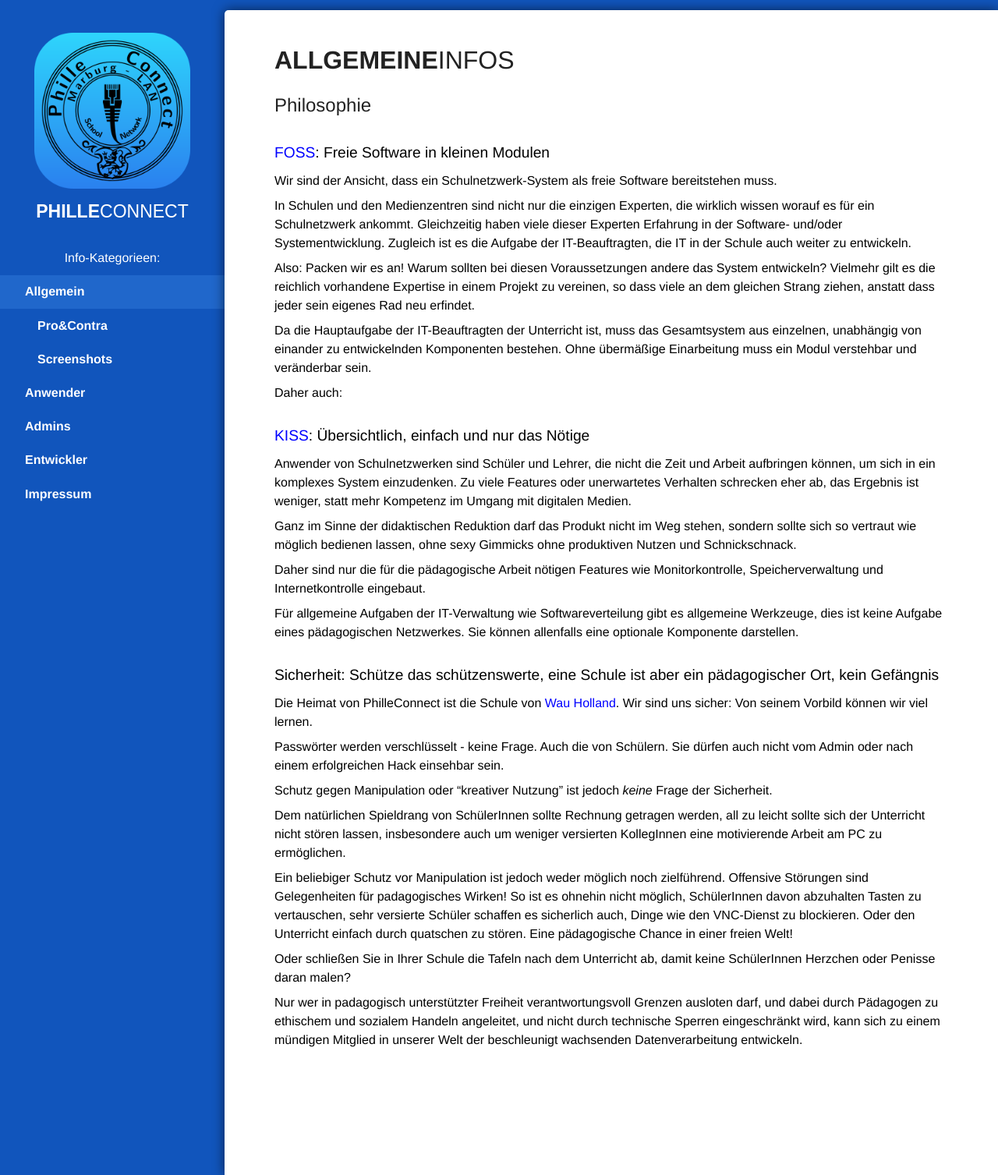
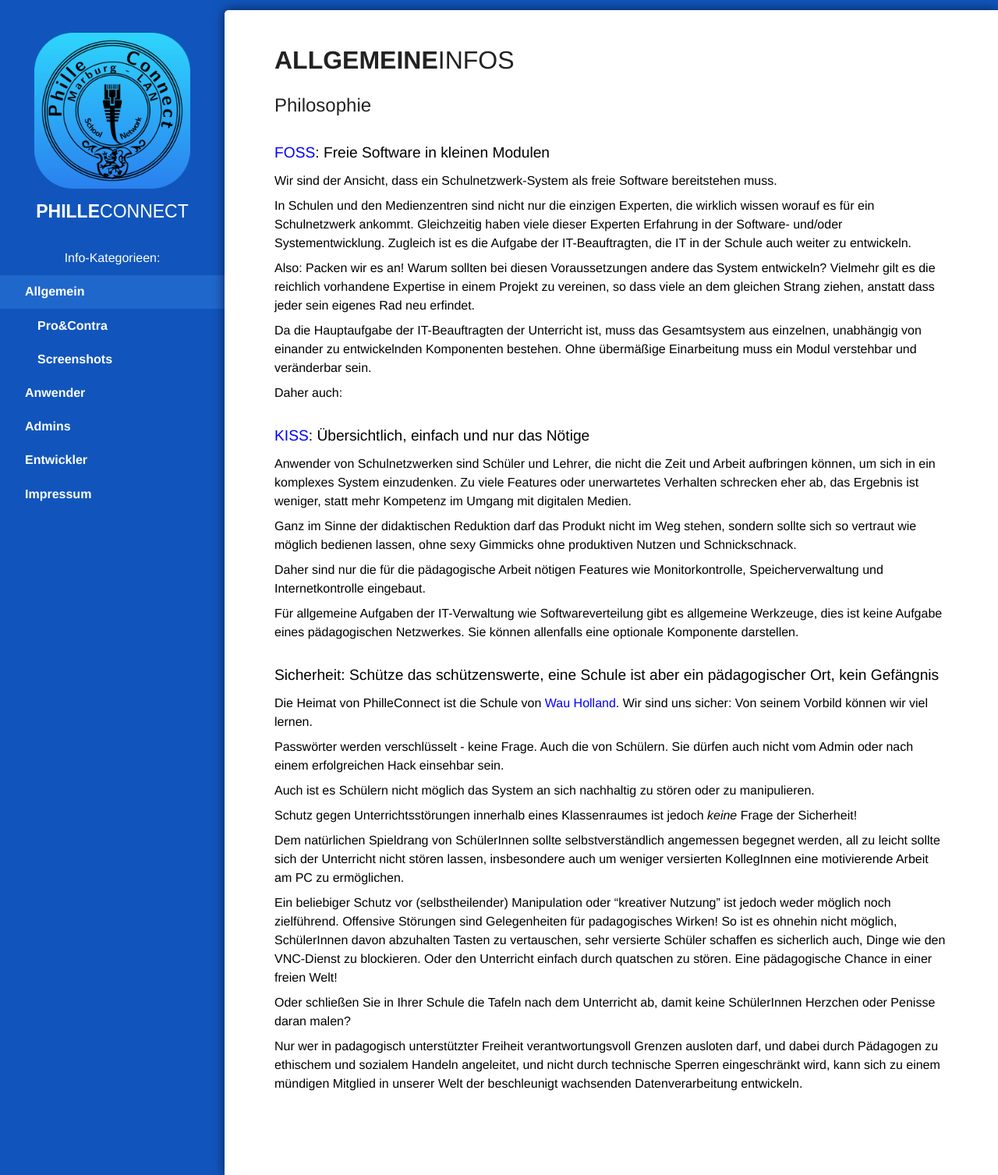
Before and after one commit to philleconnect/philleconnect.github.io, a Jekyll site: the page built from _pages/02_allgemein.md, in a window 1280 px wide. Shown: the whole page at 78% size. Built offline with Jekyll 4.4.1, drawn with Linux system fonts in a browser that asks for light colours.

Commit message:
small chance in philosophy

```diff
--- a/_pages/02_allgemein.md
+++ b/_pages/02_allgemein.md
@@ -38,11 +38,13 @@ Die Heimat von PhilleConnect ist die Schule von [Wau Holland](https://de.wikiped
 
 Passwörter werden verschlüsselt - keine Frage. Auch die von Schülern. Sie dürfen auch nicht vom Admin oder nach einem erfolgreichen Hack einsehbar sein.
 
-Schutz gegen Manipulation oder "kreativer Nutzung" ist jedoch *keine* Frage der Sicherheit.
+Auch ist es Schülern nicht möglich das System an sich nachhaltig zu stören oder zu manipulieren.
 
-Dem natürlichen Spieldrang von SchülerInnen sollte Rechnung getragen werden, all zu leicht sollte sich der Unterricht nicht stören lassen, insbesondere auch um weniger versierten KollegInnen eine motivierende Arbeit am PC zu ermöglichen.
+Schutz gegen Unterrichtsstörungen innerhalb eines Klassenraumes ist jedoch *keine* Frage der Sicherheit!
 
-Ein beliebiger Schutz vor Manipulation ist jedoch weder möglich noch zielführend. Offensive Störungen sind Gelegenheiten für padagogisches Wirken! So ist es ohnehin nicht möglich, SchülerInnen davon abzuhalten Tasten zu vertauschen, sehr versierte Schüler schaffen es sicherlich auch, Dinge wie den VNC-Dienst zu blockieren. Oder den Unterricht einfach durch quatschen zu stören. Eine pädagogische Chance in einer freien Welt!
+Dem natürlichen Spieldrang von SchülerInnen sollte selbstverständlich angemessen begegnet werden, all zu leicht sollte sich der Unterricht nicht stören lassen, insbesondere auch um weniger versierten KollegInnen eine motivierende Arbeit am PC zu ermöglichen.
+
+Ein beliebiger Schutz vor (selbstheilender) Manipulation oder "kreativer Nutzung" ist jedoch weder möglich noch zielführend. Offensive Störungen sind Gelegenheiten für padagogisches Wirken! So ist es ohnehin nicht möglich, SchülerInnen davon abzuhalten Tasten zu vertauschen, sehr versierte Schüler schaffen es sicherlich auch, Dinge wie den VNC-Dienst zu blockieren. Oder den Unterricht einfach durch quatschen zu stören. Eine pädagogische Chance in einer freien Welt!
 
 Oder schließen Sie in Ihrer Schule die Tafeln nach dem Unterricht ab, damit keine SchülerInnen Herzchen oder Penisse daran malen?
 
```
